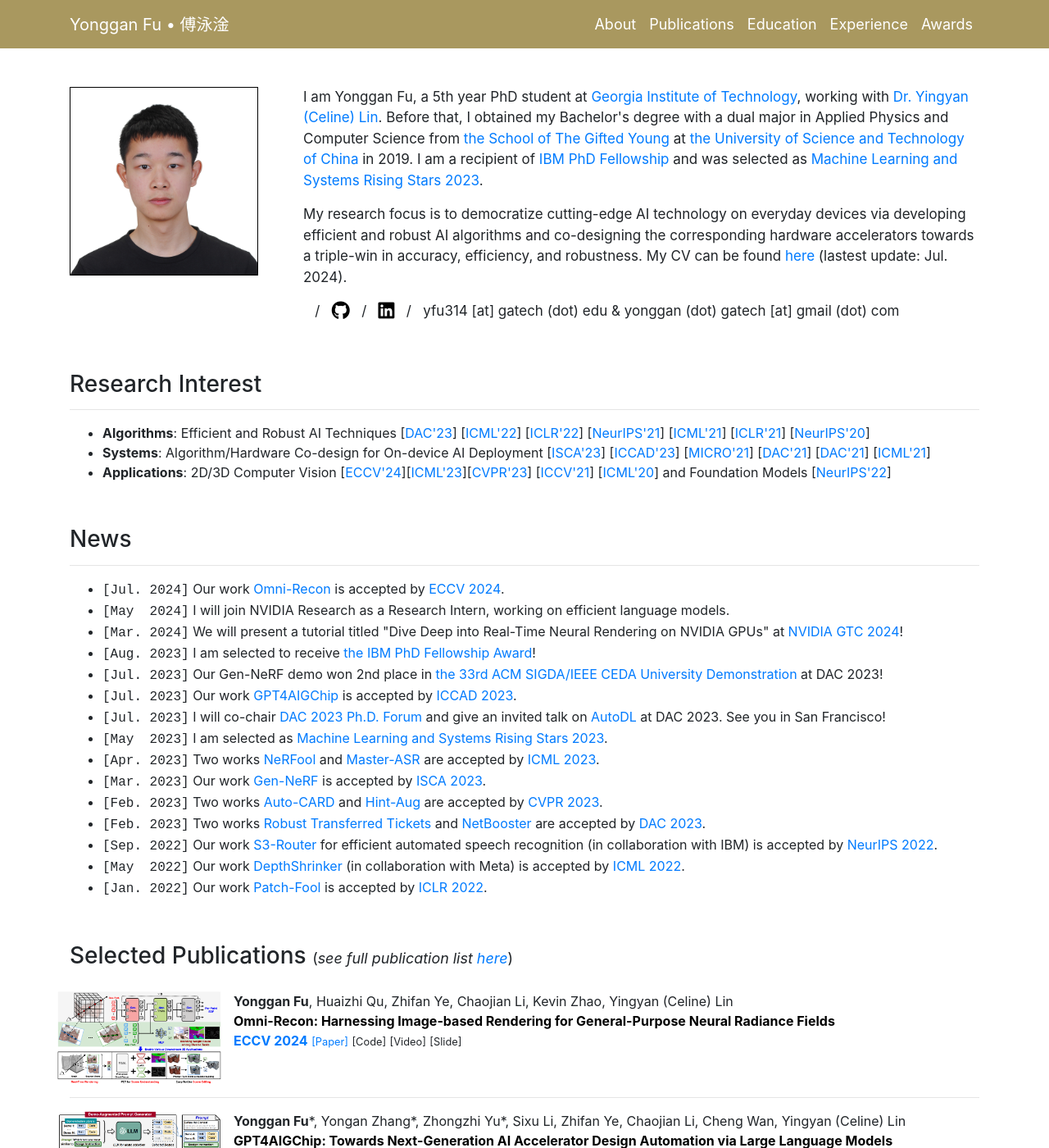
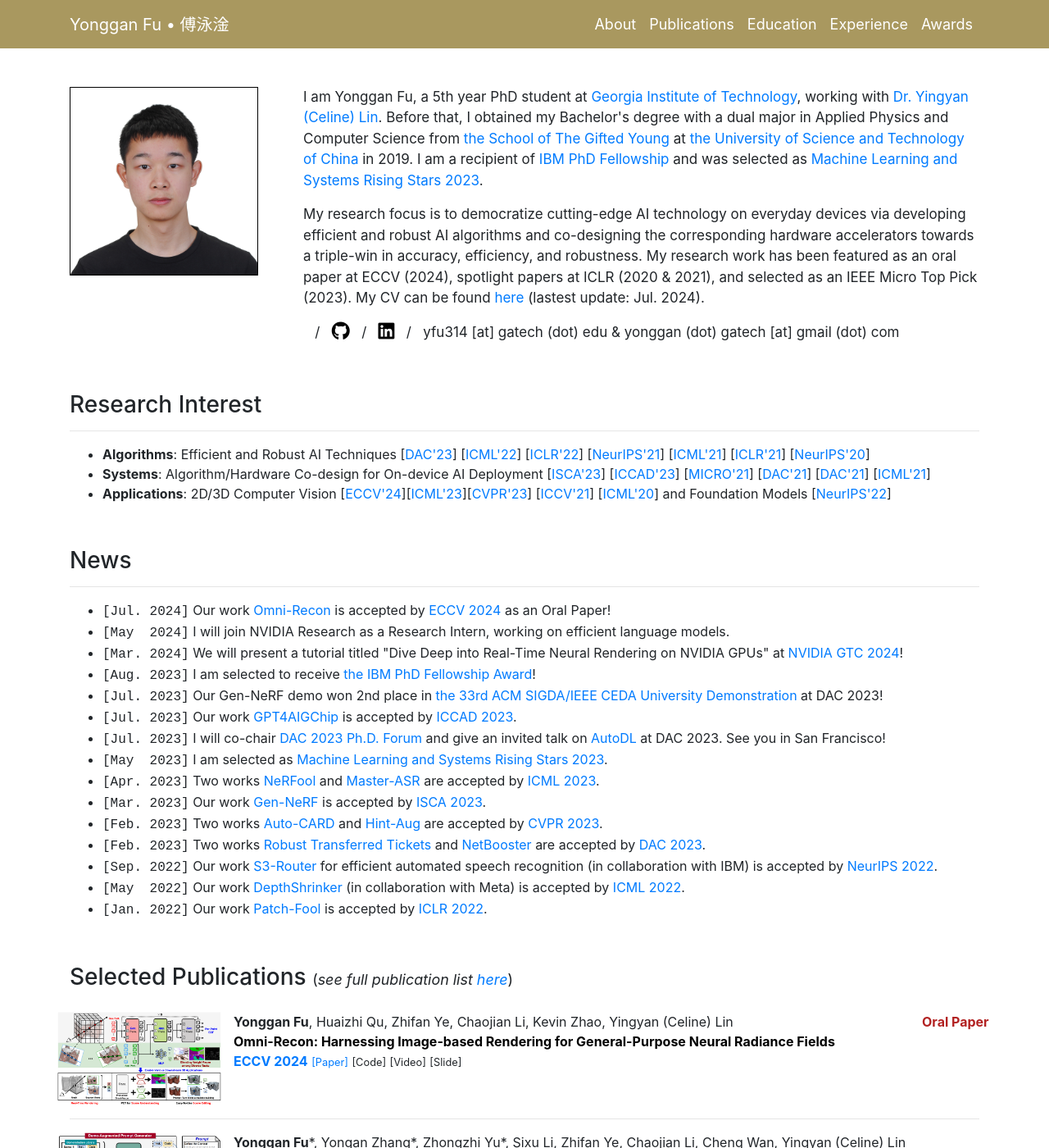
Before and after one commit to tilmto/tilmto.github.io, a Jekyll site: the page built from docs/index.markdown, in a window 1280 px wide and 1400 px high. Shown: the whole window at 82% size. Built offline with Jekyll 4.4.1, drawn with Linux system fonts in a browser that asks for light colours; nearby versions of some CDN libraries; a style sheet for code colours, icons or effects is not loaded.

Commit message:
update oral paper info

```diff
--- a/docs/_layouts/index.html
+++ b/docs/_layouts/index.html
@@ -95,7 +95,7 @@
 				I am a recipient of <a href="https://research.ibm.com/university/awards/fellowships.html" target="_blank">IBM PhD Fellowship</a> and was selected as <a href="https://mlcommons.org/en/rising-stars-2023/" target="_blank">Machine Learning and Systems Rising Stars 2023</a>.
 			</p>
 
-			<p>My research focus is to democratize cutting-edge AI technology on everyday devices via developing efficient and robust AI algorithms and co-designing the corresponding hardware accelerators towards a triple-win in accuracy, efficiency, and robustness.
+			<p>My research focus is to democratize cutting-edge AI technology on everyday devices via developing efficient and robust AI algorithms and co-designing the corresponding hardware accelerators towards a triple-win in accuracy, efficiency, and robustness. My research work has been featured as an oral paper at ECCV (2024), spotlight papers at ICLR (2020 & 2021), and selected as an IEEE Micro Top Pick (2023).
       My CV can be found <a href="https://drive.google.com/file/d/1L3XS4DCkc7Oop2qi9-zgdhjbe2TPTdw4/view?usp=sharing" target="_blank">here</a> (lastest update: Jul. 2024).
 			</p>
 
@@ -150,7 +150,7 @@
 		<h3 id="News" style="padding-top: 70px; margin-top: -80px;">News</h3><hr>
 		<ul>
 			<li>
-				<tt>[Jul. 2024]</tt> Our work <a href="https://arxiv.org/pdf/2403.11131" target="_blank">Omni-Recon</a> is accepted by <a href="https://eccv.ecva.net/" target="_blank">ECCV 2024</a>.
+				<tt>[Jul. 2024]</tt> Our work <a href="https://arxiv.org/pdf/2403.11131" target="_blank">Omni-Recon</a> is accepted by <a href="https://eccv.ecva.net/" target="_blank">ECCV 2024</a> as an Oral Paper!
 			</li>
 			<li>
 				<tt>[May&nbsp; 2024]</tt> I will join NVIDIA Research as a Research Intern, working on efficient language models.
@@ -243,6 +243,7 @@
 				<small>[Video]</small>
 				<small>[Slide]</small>
 				</div>
+				<font color="firebrick"><b>Oral Paper</b></font><br>
 			</div><hr>
 
 
```
